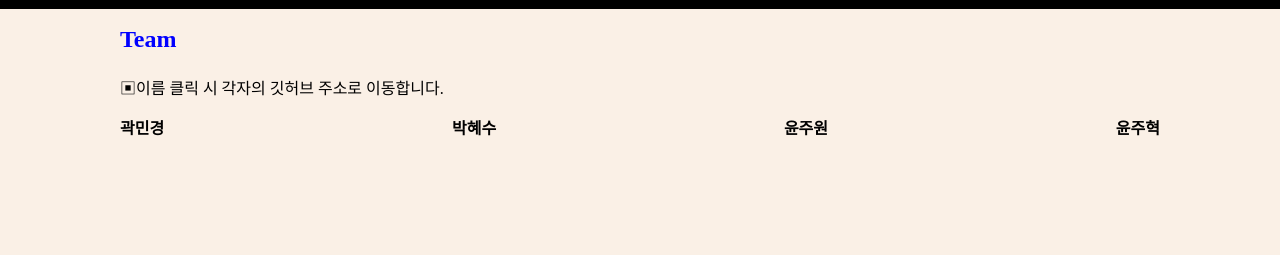
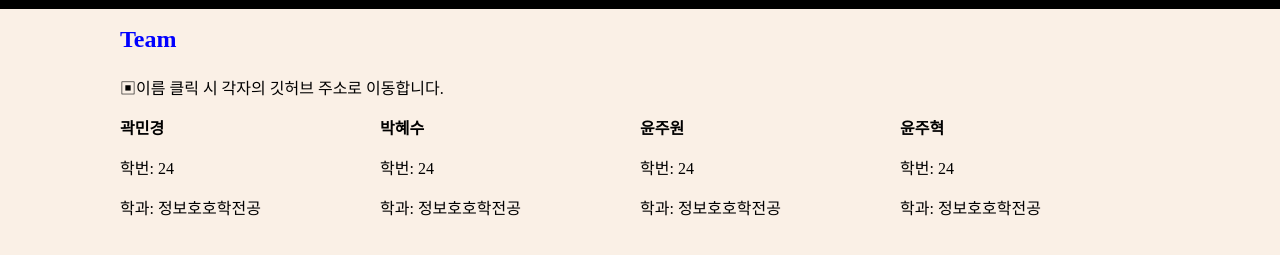
Before and after one commit to Juhyeok0603/WebDemo2, a plain HTML site: page team.html in a window 1280 px wide. Shown: the part 51-306 px from the top of the page. Drawn offline with Linux system fonts and the light colour scheme.

Commit message:
report1-2

```diff
--- a/style.css
+++ b/style.css
@@ -89,3 +89,7 @@ button:hover{
     color: black;
     font-weight: bold;
 }
+.member{
+    width: 25%;
+    color: black;
+}
--- a/team.html
+++ b/team.html
@@ -32,10 +32,16 @@
         <h1>Team</h1>
         <p style="color: black;">▣이름 클릭 시 각자의 깃허브 주소로 이동합니다.</p>
       <div class="team">
-          <a href="https://github.com/kkaturi14">곽민경</a>
-          <a href="https://github.com/Padnyo">박혜수</a>
-          <a href="https://github.com/jejusone">윤주원</a>
-          <a href="https://github.com/Juhyeok0603">윤주혁</a>
+          <div class="member"><p><a href="https://github.com/kkaturi14" target="_blank">곽민경</a></p>
+          <p>학번: 24</p>
+          <p>학과: 정보호호학전공</p></div>
+          <div class="member"><p><a href="https://github.com/Padnyo" target="_blank">박혜수</a></p>
+            <p>학번: 24</p>
+            <p>학과: 정보호호학전공</p></div>
+          <div class="member"><p><a href="https://github.com/jejusone" target="_blank">윤주원</a></p><p>학번: 24</p>
+            <p>학과: 정보호호학전공</p></div>
+          <div class="member"><p><a href="https://github.com/Juhyeok0603" target="_blank">윤주혁</a></p><p>학번: 24</p>
+            <p>학과: 정보호호학전공</p></div>
 
         </div>
       </div>
```
